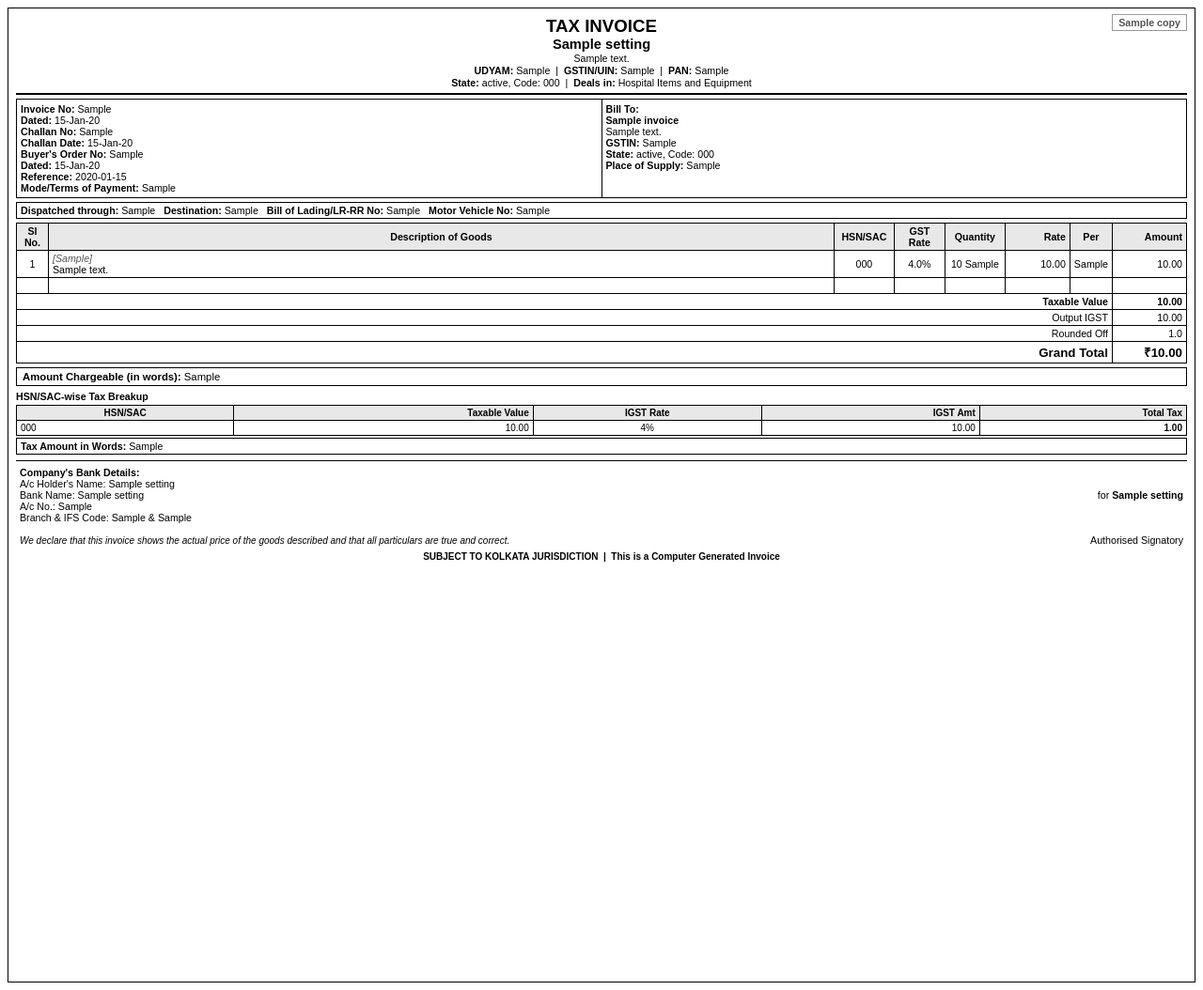
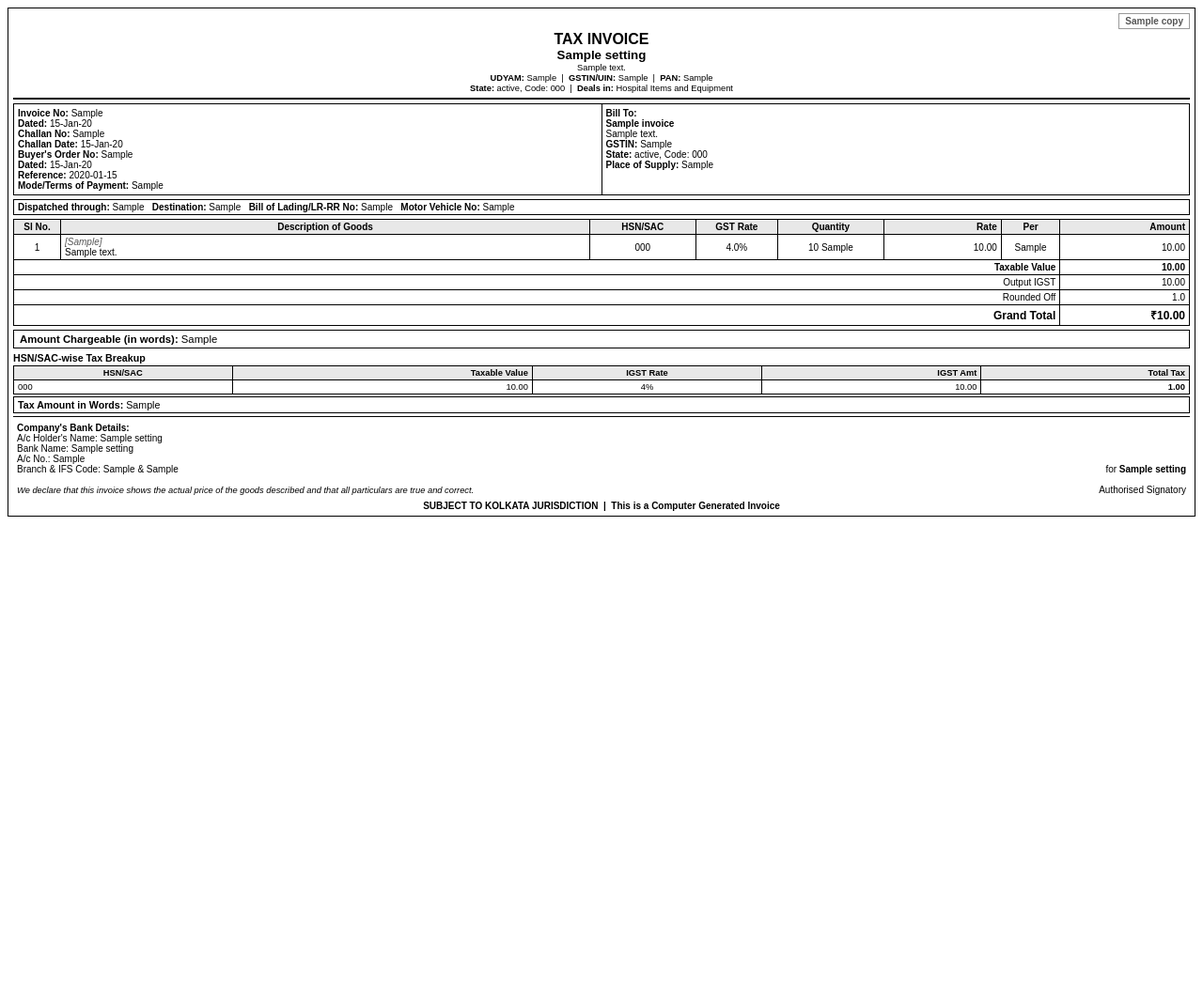
Before and after one commit to tuhinsbcl2-ctrl/gst-invoice-laptop, a Flask app: template app/templates/invoice/pdf_template.html in a window 1280 px wide. Shown: the whole page at 94% size. After the commit the page ends 550 px from the top, so only its background shows below. Run offline with Flask 3, Linux system fonts and the light colour scheme; tables that the repository leaves empty hold one stand-in row (values such as "Sample post"); the template is opened without the code that fills it: values that come from a table or form of the project are taken from there, most other values are stand-ins (such as "Sample title", 1, 10 or a date in 2020).

Commit message:
Fix PDF template formatting for xhtml2pdf: % widths, page fit, copy label, font sizes
Agent-Logs-Url: https://github.com/tuhinsbcl2-ctrl/gst-invoice-laptop/sessions/c1f4409a-d482-4c22-a6c4-4f1ecdd84eb9

Co-authored-by: tuhinsbcl2-ctrl <270047052+tuhinsbcl2-ctrl@users.noreply.github.com>

```diff
--- a/app/templates/invoice/pdf_template.html
+++ b/app/templates/invoice/pdf_template.html
@@ -3,37 +3,40 @@
 <head>
 <meta charset="UTF-8">
 <style>
-  @page { size: A4; margin: 12mm 10mm; }
-  body { font-family: Arial, sans-serif; font-size: 9pt; color: #000; }
-  .page { page-break-after: always; border: 1px solid #000; padding: 8px; position: relative; min-height: 270mm; }
-  .page:last-child { page-break-after: avoid; }
-  .copy-label { position: absolute; top: 6px; right: 8px; font-size: 8pt; font-weight: bold; color: #555; border: 1px solid #999; padding: 2px 6px; }
+  @page { size: A4; margin: 8mm 8mm; }
+  body { font-family: Arial, sans-serif; font-size: 8pt; color: #000; }
+  .page { page-break-after: always; border: 1px solid #000; padding: 5px; }
   .header { text-align: center; border-bottom: 2px solid #000; padding-bottom: 4px; margin-bottom: 4px; }
-  .header h2 { margin: 0; font-size: 14pt; }
-  .header h3 { margin: 0; font-size: 11pt; }
-  .header p { margin: 1px 0; font-size: 8pt; }
+  .header h2 { margin: 0; font-size: 12pt; }
+  .header h3 { margin: 0; font-size: 10pt; }
+  .header p { margin: 1px 0; font-size: 7pt; }
   .doc-title { text-align: center; font-weight: bold; font-size: 11pt; border-bottom: 1px solid #000; padding-bottom: 2px; margin-bottom: 4px; }
   table { border-collapse: collapse; width: 100%; }
   th, td { border: 1px solid #000; padding: 2px 4px; }
-  th { background: #e8e8e8; font-size: 8pt; }
-  td { font-size: 8pt; }
+  th { background: #e8e8e8; font-size: 7.5pt; }
+  td { font-size: 7.5pt; word-wrap: break-word; overflow: hidden; }
   .no-border td { border: none; }
-  .totals-table td { border: none; font-size: 8.5pt; }
-  .grand-total { font-weight: bold; font-size: 10pt; }
-  .footer-section { margin-top: 6px; border-top: 1px solid #000; padding-top: 4px; }
+  .totals-table td { border: none; font-size: 8pt; }
+  .grand-total { font-weight: bold; font-size: 9pt; }
+  .footer-section { margin-top: 3px; border-top: 1px solid #000; padding-top: 4px; }
   .sign-block { text-align: right; padding-top: 30px; }
-  .declaration { font-size: 7.5pt; font-style: italic; }
+  .declaration { font-size: 7pt; font-style: italic; }
   .jurisdiction { text-align: center; font-size: 7.5pt; font-weight: bold; margin-top: 4px; }
   .italic { font-style: italic; color: #555; }
   .text-right { text-align: right; }
   .text-center { text-align: center; }
-  .hsn-table th, .hsn-table td { font-size: 7.5pt; }
+  .hsn-table th, .hsn-table td { font-size: 7pt; }
+  .copy-label-row td:first-child { border: none; }
+  .copy-label-row td:last-child { border: 1px solid #999; text-align: right; font-size: 7.5pt; font-weight: bold; color: #555; padding: 2px 6px; width: 1%; white-space: nowrap; }
 </style>
 </head>
 <body>
 {% for copy in copies %}
 <div class="page">
-    <div class="copy-label">{{ copy }}</div>
+    <table style="border:none; width:100%; margin-bottom:2px;"><tbody><tr class="copy-label-row">
+      <td>&nbsp;</td>
+      <td>{{ copy }}</td>
+    </tr></tbody></table>
     <div class="header">
         <h2>TAX INVOICE</h2>
         <h3>{{ settings.company_name }}</h3>
@@ -101,14 +104,14 @@
     <table>
         <thead>
             <tr>
-                <th style="width:25px" class="text-center">Sl No.</th>
-                <th>Description of Goods</th>
-                <th style="width:55px" class="text-center">HSN/SAC</th>
-                <th style="width:45px" class="text-center">GST Rate</th>
-                <th style="width:55px" class="text-center">Quantity</th>
-                <th style="width:60px" class="text-right">Rate</th>
-                <th style="width:30px" class="text-center">Per</th>
-                <th style="width:70px" class="text-right">Amount</th>
+                <th style="width:4%" class="text-center">Sl No.</th>
+                <th style="width:45%">Description of Goods</th>
+                <th style="width:9%" class="text-center">HSN/SAC</th>
+                <th style="width:7%" class="text-center">GST Rate</th>
+                <th style="width:9%" class="text-center">Quantity</th>
+                <th style="width:10%" class="text-right">Rate</th>
+                <th style="width:5%" class="text-center">Per</th>
+                <th style="width:11%" class="text-right">Amount</th>
             </tr>
         </thead>
         <tbody>
@@ -127,8 +130,6 @@
                 <td class="text-right">{{ "{:,.2f}".format(item.amount) }}</td>
             </tr>
             {% endfor %}
-            <!-- Filler row -->
-            <tr><td>&nbsp;</td><td></td><td></td><td></td><td></td><td></td><td></td><td></td></tr>
         </tbody>
         <tfoot>
             <tr>
@@ -228,7 +229,7 @@
                     </span>
                 </td>
                 <td style="border:none; text-align:right; vertical-align:bottom;">
-                    for <strong>{{ settings.company_name }}</strong><br><br><br><br>
+                    for <strong>{{ settings.company_name }}</strong><br><br>
                     Authorised Signatory
                 </td>
             </tr>
```
Also changed, not shown: app/templates/challan/pdf_template.html (+23 -21 lines), app/templates/combined_pdf_template.html (+39 -34 lines).
